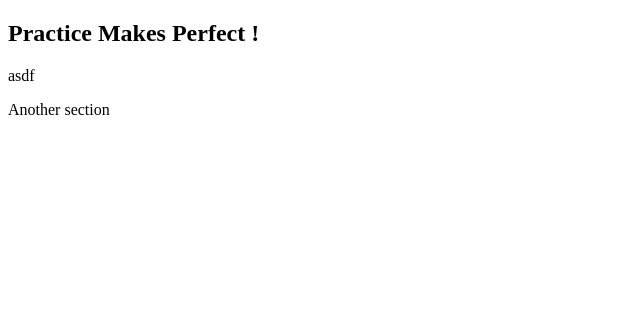
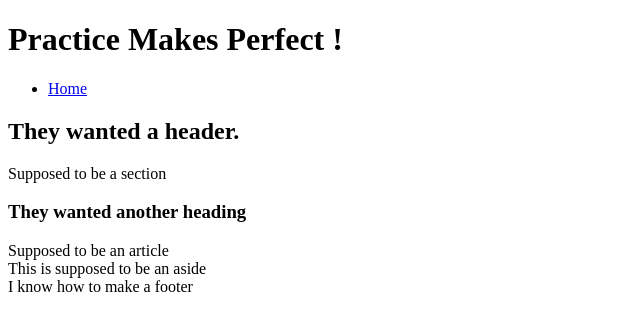
Before and after one commit to JayFro55/Practice-Day-2, a plain HTML site: page index.html in a window 1280 px wide. Shown: the whole page, without its empty margins (0-640 px from the left). Drawn offline with Linux system fonts and the light colour scheme.

Commit message:
Added nav

```diff
--- a/index.html
+++ b/index.html
@@ -2,17 +2,33 @@
 <html lang="en">
   <head>
     <meta charset="utf-8">
-    <title>Practice</title>
+    <title>Sectioning Elements Practice</title>
   </head>
   <body>
-    <article>
+    <!--Created by Me, Oct. 11, 2018-->
+    <header>
       <h1>Practice Makes
         <span>Perfect</span>
       !</h1>
-      <p>asdf</p>
-      <section>
-        <p>Another section</p>
-      </section>
+    </header>
+    <nav>
+      <ul>
+        <li><a href="index.html">Home</a></li>
+      </ul>
+    </nav>
+    <section>
+      <h2>They wanted a header.</h2>
+      Supposed to be a section
+    </section>
+    <article>
+      <h3>They wanted another heading</h3>
+      Supposed to be an article
     </article>
+    <aside>
+      This is supposed to be an aside
+    </aside>
+    <footer>
+      I know how to make a footer
+    </footer>
   </body>
 </html>
```
